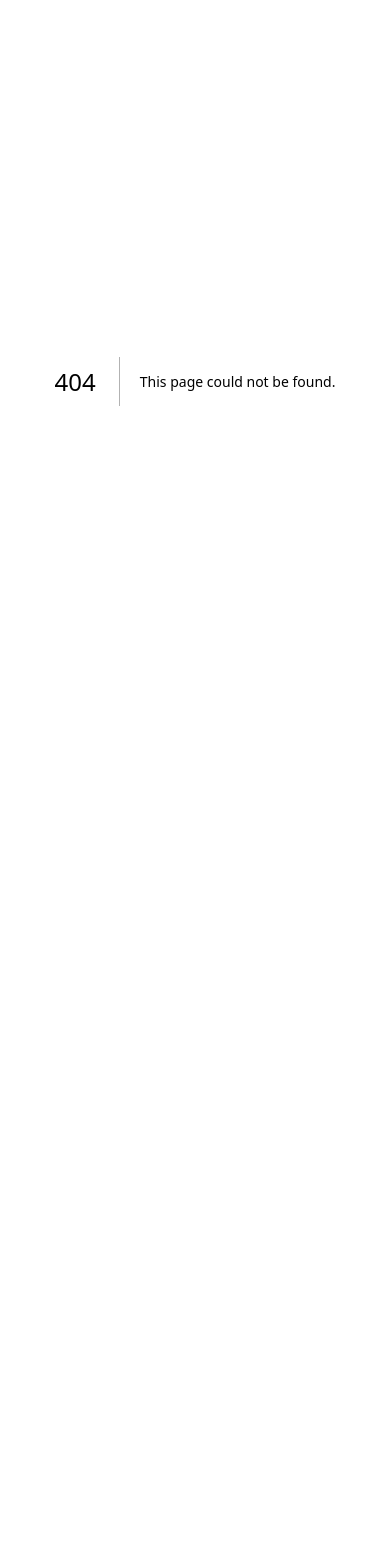
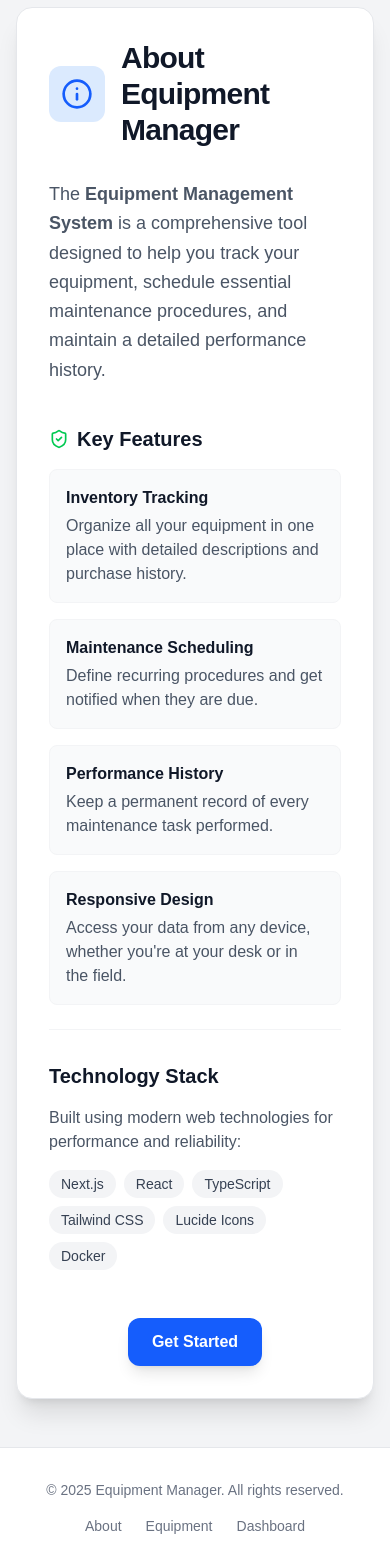
Before and after one commit to paulwoods/equipment, a Next.js app: page /about in a window 390 px wide. Before the commit this address had no page. Shown: the part 162-1730 px from the top of the page. Before the commit the page ends 965 px from the top, so only its background shows below. Built offline with nearby package versions, Linux system fonts and the light colour scheme.

Commit message:
feat(ui): add Footer component and About page
- Introduced a new Footer component for consistent page footers across the app.
- Added a responsive About page with project details, key features, and technology stack.
- Updated layout to include the Footer and ensure consistent styling.

```diff
--- /dev/null
+++ b/src/app/about/page.tsx
@@ -0,0 +1,85 @@
+import Link from "next/link";
+import {Info, ShieldCheck} from "lucide-react";
+
+export default function AboutPage() {
+    return (
+        <div className="min-h-screen bg-gray-100 dark:bg-gray-950 py-12 px-4 sm:px-6 lg:px-8">
+            <div className="max-w-3xl mx-auto">
+                <div
+                    className="bg-white dark:bg-gray-900 shadow-xl rounded-2xl overflow-hidden border border-gray-200 dark:border-gray-800">
+                    <div className="p-8 md:p-12">
+                        <div className="flex items-center gap-4 mb-8">
+                            <div
+                                className="p-3 bg-blue-100 dark:bg-blue-900/30 rounded-xl text-blue-600 dark:text-blue-400">
+                                <Info className="w-8 h-8"/>
+                            </div>
+                            <h1 className="text-3xl font-extrabold text-gray-900 dark:text-gray-100 tracking-tight">
+                                About Equipment Manager
+                            </h1>
+                        </div>
+
+                        <div
+                            className="prose prose-blue dark:prose-invert max-w-none space-y-6 text-gray-600 dark:text-gray-400">
+                            <p className="text-lg leading-relaxed">
+                                The <strong>Equipment Management System</strong> is a comprehensive tool designed to
+                                help you track your equipment, schedule essential maintenance procedures, and maintain a
+                                detailed performance history.
+                            </p>
+
+                            <section className="space-y-4 pt-4">
+                                <h2 className="text-xl font-bold text-gray-900 dark:text-gray-100 flex items-center gap-2">
+                                    <ShieldCheck className="w-5 h-5 text-green-500"/>
+                                    Key Features
+                                </h2>
+                                <ul className="grid grid-cols-1 md:grid-cols-2 gap-4 list-none p-0">
+                                    <li className="bg-gray-50 dark:bg-gray-800/50 p-4 rounded-lg border border-gray-100 dark:border-gray-700">
+                                        <span className="font-semibold text-gray-900 dark:text-gray-100 block mb-1">Inventory Tracking</span>
+                                        Organize all your equipment in one place with detailed descriptions and purchase
+                                        history.
+                                    </li>
+                                    <li className="bg-gray-50 dark:bg-gray-800/50 p-4 rounded-lg border border-gray-100 dark:border-gray-700">
+                                        <span className="font-semibold text-gray-900 dark:text-gray-100 block mb-1">Maintenance Scheduling</span>
+                                        Define recurring procedures and get notified when they are due.
+                                    </li>
+                                    <li className="bg-gray-50 dark:bg-gray-800/50 p-4 rounded-lg border border-gray-100 dark:border-gray-700">
+                                        <span className="font-semibold text-gray-900 dark:text-gray-100 block mb-1">Performance History</span>
+                                        Keep a permanent record of every maintenance task performed.
+                                    </li>
+                                    <li className="bg-gray-50 dark:bg-gray-800/50 p-4 rounded-lg border border-gray-100 dark:border-gray-700">
+                                        <span className="font-semibold text-gray-900 dark:text-gray-100 block mb-1">Responsive Design</span>
+                                        Access your data from any device, whether you're at your desk or in the field.
+                                    </li>
+                                </ul>
+                            </section>
+
+                            <section className="pt-8 border-t border-gray-100 dark:border-gray-800">
+                                <h2 className="text-xl font-bold text-gray-900 dark:text-gray-100 mb-4">Technology
+                                    Stack</h2>
+                                <p>
+                                    Built using modern web technologies for performance and reliability:
+                                </p>
+                                <div className="flex flex-wrap gap-2 mt-4">
+                                    {["Next.js", "React", "TypeScript", "Tailwind CSS", "Lucide Icons", "Docker"].map((tech) => (
+                                        <span key={tech}
+                                              className="px-3 py-1 bg-gray-100 dark:bg-gray-800 text-gray-700 dark:text-gray-300 rounded-full text-sm font-medium">
+                                            {tech}
+                                        </span>
+                                    ))}
+                                </div>
+                            </section>
+                        </div>
+
+                        <div className="mt-12 flex justify-center">
+                            <Link
+                                href="/equipment"
+                                className="px-6 py-3 bg-blue-600 text-white rounded-xl font-semibold hover:bg-blue-700 transition shadow-lg hover:shadow-xl active:scale-95"
+                            >
+                                Get Started
+                            </Link>
+                        </div>
+                    </div>
+                </div>
+            </div>
+        </div>
+    );
+}
--- a/src/app/layout.tsx
+++ b/src/app/layout.tsx
@@ -3,6 +3,7 @@ import {Geist, Geist_Mono} from "next/font/google";
 import "./globals.css";
 import {ReactNode} from "react";
 import Header from "@/components/Header";
+import Footer from "@/components/Footer";
 import Breadcrumbs from "@/components/Breadcrumbs";
 import {ThemeProvider} from "@/components/ThemeProvider";
 
@@ -29,7 +30,7 @@ export default function RootLayout({
     return (
         <html lang="en" suppressHydrationWarning>
         <body
-            className={`${geistSans.variable} ${geistMono.variable} antialiased`}
+            className={`${geistSans.variable} ${geistMono.variable} antialiased min-h-screen flex flex-col`}
         >
         <ThemeProvider
             attribute="class"
@@ -42,7 +43,10 @@ export default function RootLayout({
             <div className="max-w-4xl mx-auto px-4 py-4 sm:px-6 lg:px-8">
                 <Breadcrumbs />
             </div>
-            {children}
+            <div className="flex-grow">
+                {children}
+            </div>
+            <Footer/>
         </ThemeProvider>
         </body>
         </html>
--- /dev/null
+++ b/src/components/Footer.tsx
@@ -0,0 +1,24 @@
+import Link from "next/link";
+
+export default function Footer() {
+    return (
+        <footer className="bg-white dark:bg-gray-900 border-t border-gray-200 dark:border-gray-800 py-8 px-4 sm:px-6 lg:px-8 mt-auto">
+            <div className="max-w-4xl mx-auto flex flex-col md:flex-row justify-between items-center gap-4 text-sm text-gray-500 dark:text-gray-400">
+                <div className="text-center md:text-left">
+                    &copy; {new Date().getFullYear()} Equipment Manager. All rights reserved.
+                </div>
+                <div className="flex gap-6">
+                    <Link href="/about" className="hover:text-blue-600 dark:hover:text-blue-400 transition-colors">
+                        About
+                    </Link>
+                    <Link href="/equipment" className="hover:text-blue-600 dark:hover:text-blue-400 transition-colors">
+                        Equipment
+                    </Link>
+                    <Link href="/dashboard" className="hover:text-blue-600 dark:hover:text-blue-400 transition-colors">
+                        Dashboard
+                    </Link>
+                </div>
+            </div>
+        </footer>
+    );
+}
```
